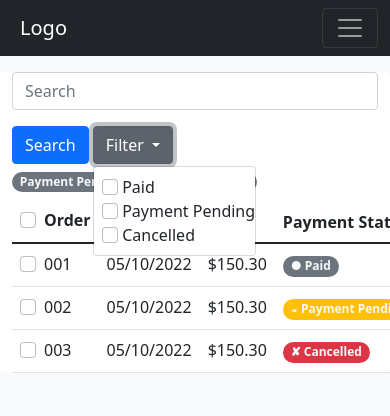
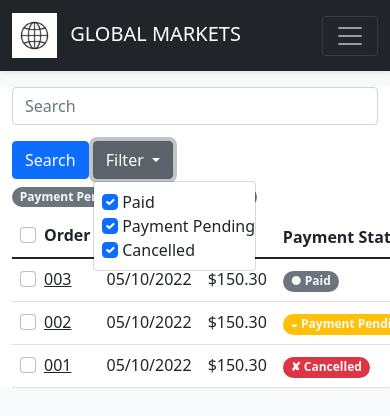
Before and after one commit to nasseraguiarfilho/ProjectBootstrap, a plain HTML site: page index.html in a window 390 px wide. Both pictures are taken after a click on the button "Filter". Shown: the top 416 px of the page. Drawn offline with nearby package versions, Linux system fonts and the light colour scheme.

Commit message:
Navbar with logo, links and a responsive-adaptive toggler. Added some links in the orders as well.

```diff
--- a/index.html
+++ b/index.html
@@ -3,195 +3,131 @@
 <html lang="en">
 
 <head>
-
   <title>Bootstrap 5 Website Example</title>
-
   <meta charset="utf-8">
-
   <meta name="viewport" content="width=device-width, initial-scale=1">
-
   <link href="https://cdn.jsdelivr.net/npm/bootstrap@5.1.3/dist/css/bootstrap.min.css" rel="stylesheet">
-
   <script src="https://cdn.jsdelivr.net/npm/bootstrap@5.1.3/dist/js/bootstrap.bundle.min.js"></script>
-
 </head>
 
 <body class="bg-light">
+  <nav class="navbar navbar-expand-lg py-2 navbar-dark bg-dark shadow-sm">
+    <div class="container">
+      <a href="#" class="navbar-brand">
+        <!-- Logo Image -->
+        <img src="vecteezy_web-icon-vector-line-on-white-background-image-for-web_3731316.jpg" width="45" alt=""
+          class="d-inline-block">
+        <!-- Logo Text -->
+        <span class="text-uppercase font-weight-bold bg ms-2">Global Markets</span>
+      </a>
 
-
-
-  <nav class="navbar navbar-expand-sm navbar-dark bg-dark">
-
-    <div class="container-fluid">
-
-      <a class="navbar-brand ms-2" href="index.html">Logo</a>
-
-      <button class="navbar-toggler" type="button" data-bs-toggle="collapse" data-bs-target="#mynavbar">
-
+      <button class="navbar-toggler" type="button" data-bs-toggle="collapse" data-bs-target="#navbarTogglerDemo02"
+        aria-controls="navbarTogglerDemo02" aria-expanded="false" aria-label="Toggle navigation">
         <span class="navbar-toggler-icon"></span>
-
       </button>
 
-
-
+      <div id="navbarSupportedContent" class="collapse navbar-collapse justify-content-end">
+        <ul class="navbar-nav mb-2">
+          <li class="nav-item active"><a href="#" class="nav-link">Home</a></li>
+          <li class="nav-item"><a href="#" class="nav-link">About</a></li>
+          <li class="nav-item"><a href="#" class="nav-link">Services</a></li>
+          <li class="nav-item"><a href="#" class="nav-link">Contact</a></li>
+        </ul>
+      </div>
     </div>
-
   </nav>
-
 
   <div class="container mt-3 bg-white rounded">
     <!-- Create some tabs here -->
   </div>
 
-
-
   <div class="container mt-3 bg-white rounded">
-
     <div class="col-sm">
       <form class="d-grip gap-2 d-md-flex justify-md-center" role="search">
         <input class="form-control me-2 mt-3" type="search" placeholder="Search" aria-label="Search">
         <button class="btn btn-primary mt-3" type="submit">Search</button>
-        <button id="btnGroupDrop1" type="button" class="btn btn-secondary dropdown-toggle mt-3" data-bs-toggle="dropdown"
-          aria-expanded="false">
+        <button id="btnGroupDrop1" type="button" class="btn btn-secondary dropdown-toggle mt-3"
+          data-bs-toggle="dropdown" aria-expanded="false">
           Filter
         </button>
         <ul class="dropdown-menu" aria-labelledby="btnGroupDrop1">
-          <li> <input class="form-check-input ms-2" type="checkbox" value="" id="flexCheckDefault">
-            <label class="form-check-label" for="flexCheckDefault">
+          <li> <input class="form-check-input ms-2" type="checkbox" value="" id="flexCheckChecked" checked>
+            <label class="form-check-label" for="flexCheckChecked">
               Paid
           </li>
-          <li> <input class="form-check-input ms-2" type="checkbox" value="" id="flexCheckDefault">
-            <label class="form-check-label" for="flexCheckDefault">
+          <li> <input class="form-check-input ms-2" type="checkbox" value="" id="flexCheckChecked" checked>
+            <label class="form-check-label" for="flexCheckChecked">
               Payment Pending
           </li>
-
-          <li> <input class="form-check-input ms-2" type="checkbox" value="" id="flexCheckDefault">
-            <label class="form-check-label" for="flexCheckDefault">
+          <li> <input class="form-check-input ms-2" type="checkbox" value="" id="flexCheckChecked" checked>
+            <label class="form-check-label" for="flexCheckChecked">
               Cancelled
           </li>
-
         </ul>
       </form>
-
       <span class="mt-2 mb-2 badge rounded-pill  bg-secondary text-light badge-dismissible">Payment Pending</span>
       <span class="badge rounded-pill  bg-secondary text-light">Paid</span>
       <span class="badge rounded-pill  bg-secondary text-light">Cancelled</span>
-
     </div>
-
     <table class="table table-hover">
-
       <thead>
-
         <tr>
-
           <th>
             <div class="form-check">
-
               <input class="form-check-input" type="checkbox" value="" id="flexCheckDefault">
-
               <label class="form-check-label" for="flexCheckDefault">
-
                 Order
-
               </label>
-
             </div>
-
           </th>
-
           <th>Date</th>
-
           <th>Total</th>
-
           <th>Payment Status</th>
-
         </tr>
-
       </thead>
-
       <tbody>
-
         <tr>
-
           <td>
             <div class="form-check">
-
               <input class="form-check-input" type="checkbox" value="" id="flexCheckDefault">
-
               <label class="form-check-label" for="flexCheckDefault">
-
-                001
-
+                <a href="#" class="link-dark">003</a>
               </label>
-
             </div>
           </td>
-
           <td>05/10/2022</td>
-
           <td>$150.30</td>
-
           <td><span class="badge rounded-pill  bg-secondary text-light">● Paid</span></td>
-
         </tr>
-
         <tr>
-
           <td>
             <div class="form-check">
-
               <input class="form-check-input" type="checkbox" value="" id="flexCheckDefault">
-
               <label class="form-check-label" for="flexCheckDefault">
-
-                002
-
+                <a href="#" class="link-dark">002</a>
               </label>
-
             </div>
           </td>
-
           <td>05/10/2022</td>
-
           <td>$150.30</td>
-
           <td><span class="badge rounded-pill  bg-warning text-light">◒ Payment Pending</span></td>
-
         </tr>
-
         <tr>
-
           <td>
             <div class="form-check">
-
               <input class="form-check-input" type="checkbox" value="" id="flexCheckDefault">
-
               <label class="form-check-label" for="flexCheckDefault">
-
-                003
-
+                <a href="#" class="link-dark">001</a>
               </label>
-
             </div>
           </td>
-
           <td>05/10/2022</td>
-
           <td>$150.30</td>
-
           <td><span class="badge rounded-pill  bg-danger text-light">✘ Cancelled</span></td>
-
         </tr>
-
       </tbody>
-
     </table>
-
   </div>
-
-
-
 </body>
 
 </html>
```
Also changed, not shown: vecteezy_web-icon-vector-line-on-white-background-image-for-web_3731316.jpg (added).
